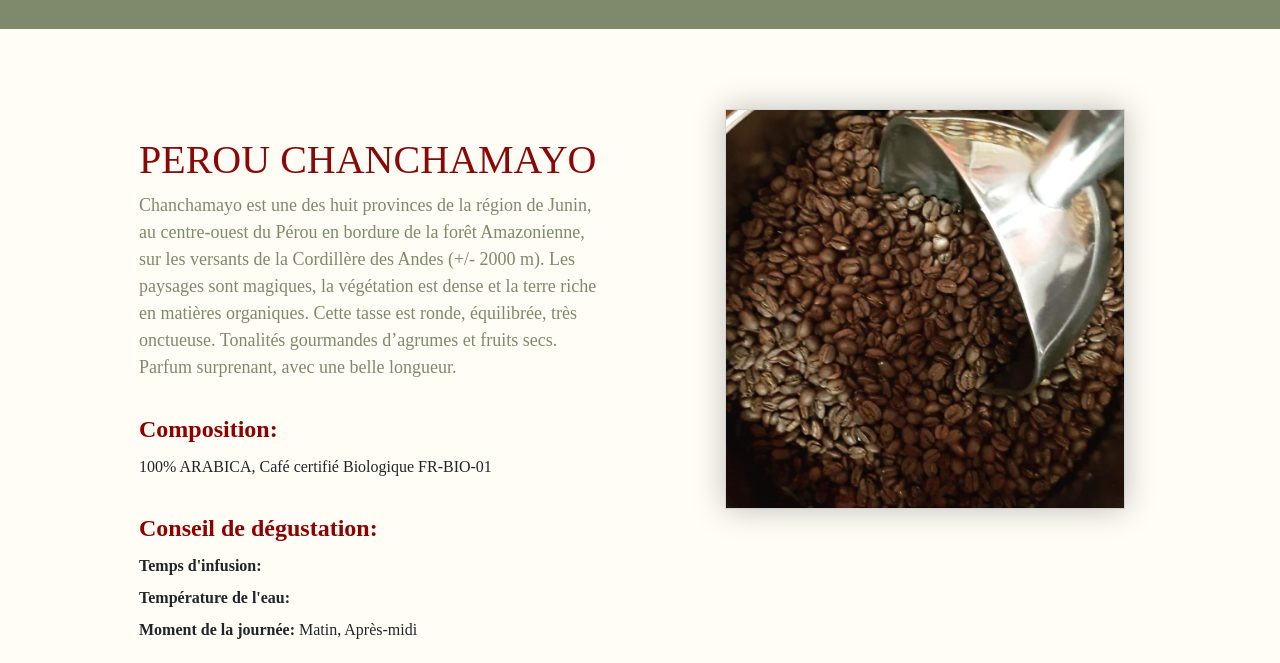
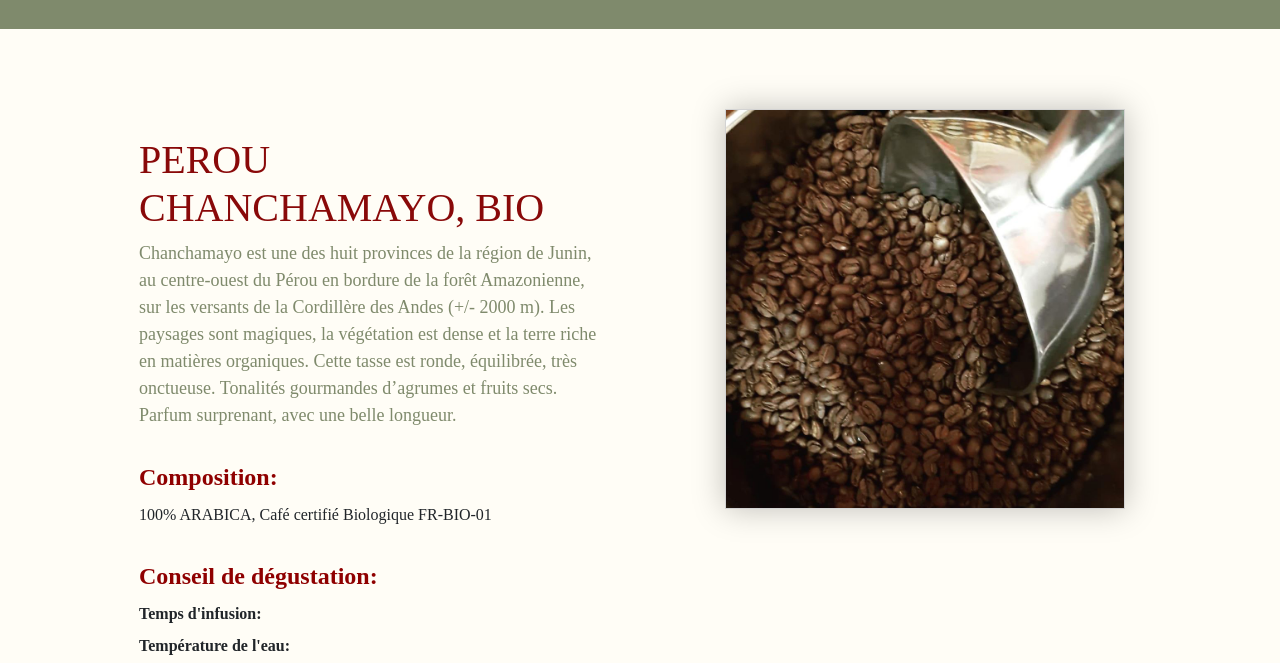
Before and after one commit to ToutUnEsprit/toutunesprit, a Gatsby site: page /perou-chanchamayo/ in a window 1280 px wide. Shown: the part 120-783 px from the top of the page. Built offline with nearby package versions, Linux system fonts and the light colour scheme; Gatsby itself is replaced by a stand-in of ours.

Commit message:
Update Contenu “perou-chanchamayo”

```diff
--- a/src/content/perou-chanchamayo.md
+++ b/src/content/perou-chanchamayo.md
@@ -1,5 +1,5 @@
 ---
-title: PEROU CHANCHAMAYO
+title: 'PEROU CHANCHAMAYO, BIO'
 categorie: Café
 img: /assets/coffee.jpg
 sous-categorie: Café
```
